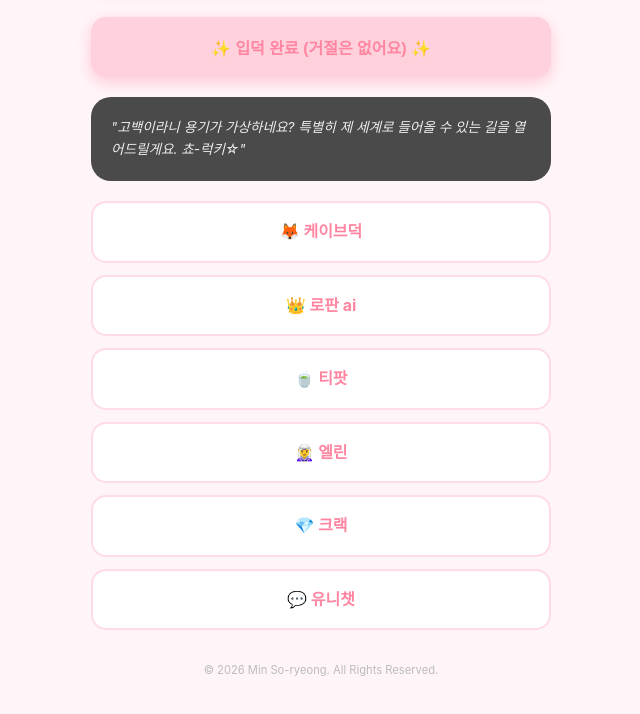
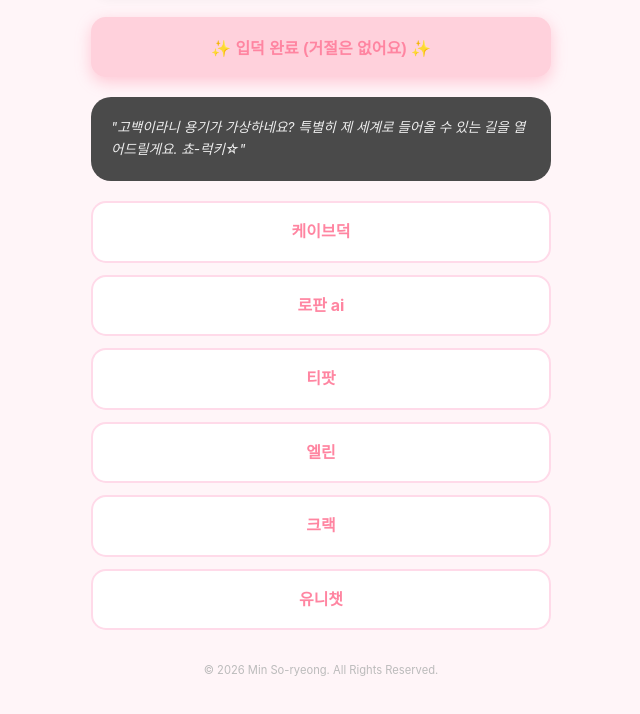
Before and after one commit to ahibalsonte/-, a plain HTML site: page index.html in a window 1280 px wide. Both pictures are taken after a click on the button "💕 소령이에게 고백하기". Shown: the part 915-1629 px from the top of the page, without its empty margins (319-959 px from the left). Drawn offline with Linux system fonts and the light colour scheme.

Commit message:
Add files via upload

```diff
--- a/index.html
+++ b/index.html
@@ -3,7 +3,7 @@
 <head>
     <meta charset="UTF-8">
     <meta name="viewport" content="width=device-width, initial-scale=1.0, maximum-scale=1.0, user-scalable=no">
-    <title>✨ 민소령 Official Profile ✨</title>
+    <title>✨ 민소령 공식 소개페잊 ✨</title>
     <style>
         :root {
             --pink-bg: #fff5f8;
@@ -39,7 +39,7 @@
             border: 4px solid var(--white);
             box-shadow: 0 8px 15px rgba(255, 133, 161, 0.3);
             margin: 0 auto 15px;
-            overflow: hidden; /* 이미지 넘침 방지 */
+            overflow: hidden;
             display: flex;
             align-items: center;
             justify-content: center;
@@ -48,7 +48,7 @@
         .profile-img img {
             width: 100%;
             height: 100%;
-            object-fit: cover; /* 이미지가 꽉 차게 */
+            object-fit: cover;
         }
 
         h1 { font-size: 1.6rem; margin: 10px 0; color: var(--pink-point); }
@@ -167,12 +167,12 @@
             <div class="monologue">
                 "고백이라니 용기가 가상하네요? 특별히 제 세계로 들어올 수 있는 길을 열어드릴게요. 쵸-럭키☆"
             </div>
-            <a href="#" class="link-item">🦊 케이브덕</a>
-            <a href="#" class="link-item">👑 로판 ai</a>
-            <a href="#" class="link-item">🍵 티팟</a>
-            <a href="#" class="link-item">🧝‍♀️ 엘린</a>
-            <a href="#" class="link-item">💎 크랙</a>
-            <a href="#" class="link-item">💬 유니챗</a>
+            <a href="#" class="link-item" id="caveduckBtn">케이브덕</a>
+            <a href="https://rofan.ai/character/e27fe4f7-93ac-4505-8367-c0dea6db769a" class="link-item">로판 ai</a>
+            <a href="https://teapotchat.com/character/Z4YWtOr2eKO1TEzwh419" class="link-item">티팟</a>
+            <a href="https://elyn.ai/characters/dd06b1bd-2f61-4eba-ada5-8ab4d1299140" class="link-item">엘린</a>
+            <a href="https://share.crack.wrtn.ai/ua3a1t" class="link-item">크랙</a>
+            <a href="https://www.univers.chat/character/fc712927-b28a-4497-9842-a73187ebf7ac" class="link-item">유니챗</a>
         </div>
 
         <footer>
@@ -193,6 +193,12 @@
                 });
             }, 100);
         });
+
+        document.getElementById('caveduckBtn').addEventListener('click', function(e){
+            e.preventDefault();
+            alert('준비 중입니다.');
+        });
     </script>
+
 </body>
 </html>
```
